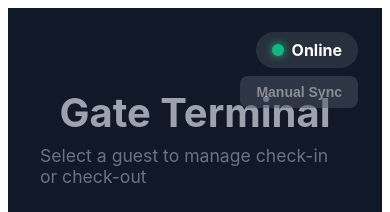
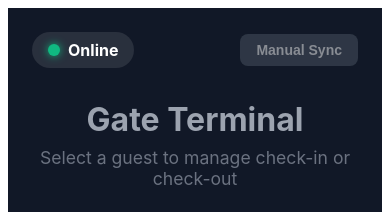
Before and after one commit to ojuawo/wolepass, a React (Vite) app in the folder wolepass-frontend/: page /gate in a window 390 px wide. Shown: the top 212 px of the page. Built offline with nearby package versions, Linux system fonts and the light colour scheme; no server answers; the HTML template or start-up script is replaced by a standard one.

Commit message:
style: fix overlapping sync header on mobile devices

```diff
--- a/wolepass-frontend/src/pages/GateTerminal/GateTerminal.module.css
+++ b/wolepass-frontend/src/pages/GateTerminal/GateTerminal.module.css
@@ -482,3 +482,42 @@
   font-size: 2.5rem;
   margin: 0;
 }
+
+/* ── Mobile Responsiveness ── */
+@media (max-width: 640px) {
+  .container {
+    padding: 1.5rem;
+    padding-top: 1.5rem;
+  }
+
+  .syncHeader, .syncStatusContainer {
+    position: static;
+    width: 100%;
+    max-width: 600px;
+    flex-direction: row;
+    justify-content: space-between;
+    align-items: center;
+    margin-bottom: 2rem;
+    gap: 1rem;
+  }
+
+  .syncControls {
+    flex-direction: row;
+    align-items: center;
+    gap: 0.75rem;
+  }
+
+  .lastSyncedTxt {
+    font-size: 0.75rem;
+  }
+
+  .title {
+    font-size: 2rem;
+    text-align: center;
+  }
+
+  .subtitle {
+    text-align: center;
+    margin-bottom: 1.5rem;
+  }
+}
```
